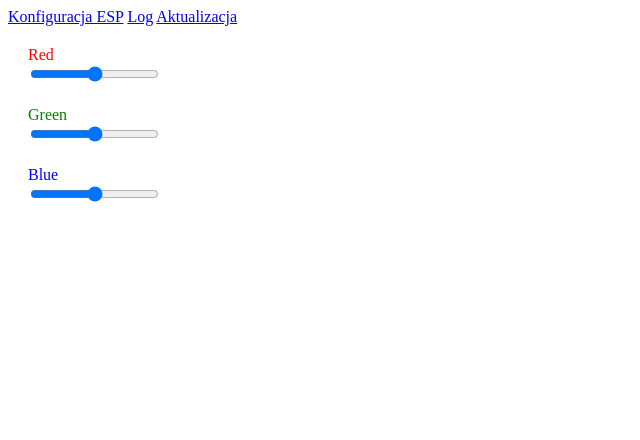
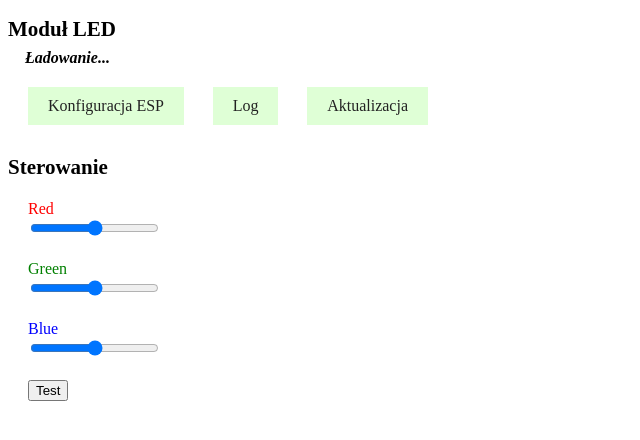
Before and after one commit to MrJake222/leds40, a PHP site: page / in a window 1280 px wide. Shown: the top 440 px of the page, without its empty margins (0-640 px from the left). Run offline with PHP 8.4, Linux system fonts and the light colour scheme.

Commit message:
Fixes
MAC address display in status
better styling
correct name fetching

```diff
--- a/data/static/config/style.css
+++ b/data/static/config/style.css
@@ -79,12 +79,16 @@ input[type=submit] {
 	margin-top: 12px;
 }
 
+.mac {
+	display: flex;
+}
+
 .status {
 	display: flex;
 	padding: 12px 0px;
 }
 
-.status span {
+.status span, .mac span {
 	margin-right: 9px;
 }
 
--- /dev/null
+++ b/data/static/func/led.js
@@ -0,0 +1,69 @@
+var sred = document.getElementById("slider-red")
+var sgrn = document.getElementById("slider-green")
+var sblu = document.getElementById("slider-blue")
+
+async function led_send(name, val) {
+    console.log(name, val)
+
+    await fetch("/leds", {
+        method: "POST",
+        headers: {
+            "Content-Type": "application/x-www-form-urlencoded",
+        },
+        body: name + "=" + val
+    });
+}
+
+async function led_send_all(r, g, b) {
+    console.log("rgb", r, g, b)
+
+    await fetch("/leds", {
+        method: "POST",
+        headers: {
+            "Content-Type": "application/x-www-form-urlencoded",
+        },
+        body:   "r=" + r + "&" +
+                "g=" + g + "&" +
+                "b=" + b
+    });
+}
+
+// sets slider and sends to module
+async function led_set(name, val) {
+    await led_send(name, val);
+    switch (name) {
+        case "r": sred.value = val; break;
+        case "g": sgrn.value = val; break;
+        case "b": sblu.value = val; break;
+    }
+}
+
+async function led_set_all(r, g, b) {
+    await led_send_all(r, g, b);
+    sred.value = r;
+    sgrn.value = g;
+    sblu.value = b;
+}
+
+async function led_load() {
+    try {
+        let resp = await fetch("/leds")
+        if (!resp.ok) {
+            throw Error("response not ok, error: " + resp.statusText)
+        }
+
+        let json = await resp.json()
+        console.debug("leds: ", json)
+
+        sred.value = json["r"]
+        sgrn.value = json["g"]
+        sblu.value = json["b"]
+    }
+    catch (e) {
+        console.warn("Failed to load led:", e)
+    }
+
+    sred.oninput = (ev) => { led_send("r", ev.target.value); }
+    sgrn.oninput = (ev) => { led_send("g", ev.target.value); }
+    sblu.oninput = (ev) => { led_send("b", ev.target.value); }
+}
--- /dev/null
+++ b/data/static/func/ledtest.js
@@ -0,0 +1,32 @@
+function sleep(ms) {
+    return new Promise(resolve => setTimeout(resolve, ms));
+}
+
+
+async function step(slider, name) {
+    for (let v=0; v<=255; v+=63) {
+        await led_set(name, v)
+        await sleep(200)
+    }
+}
+
+async function selftest() {
+    await led_set_all(0, 0, 0)
+
+    await step(sred, "r")
+    await led_set_all(0, 0, 0)
+    await sleep(500)
+
+    await step(sgrn, "g")
+    await led_set_all(0, 0, 0)
+    await sleep(500)
+
+    await step(sblu, "b")
+    await led_set_all(0, 0, 0)
+    await sleep(500)
+
+    await led_set_all(255, 255, 255)
+    await sleep(500)
+    await led_set_all(0, 0, 0)
+    await sleep(500)
+}
--- /dev/null
+++ b/data/static/func/name.js
@@ -0,0 +1,24 @@
+var dname = document.getElementById("divname")
+
+async function name_load() {
+    try {
+        let resp = await fetch("/name")
+
+        if (!resp.ok) {
+            throw Error("response not ok, error: " + resp.statusText)
+        }
+
+        let json = await resp.json()
+        console.debug("name: ", json)
+        let name = json["name"]
+
+        dname.innerHTML = name
+
+        if (name == "") {
+            dname.innerHTML = "&lt;no name set&gt;"
+        }
+    }
+    catch (e) {
+        console.warn("Failed to load name:", e)
+    }
+}
--- a/data/static/func/style.css
+++ b/data/static/func/style.css
@@ -1,8 +1,46 @@
+h2 {
+    font-size: 21px;
+}
+
+h2:not(:first-of-type) {
+    margin-top: 30px;
+}
+
+#h2top {
+    margin-bottom: 0;
+}
+
+#divname {
+    margin: 7px 0 20px 17px;
+    font-weight: bold;
+    font-style: italic;
+}
+
+.section {
+    margin: 20px;
+}
+
+.links {
+    display: flex;
+    justify-content: space-between;
+    max-width: 400px;
+}
+
+.links a {
+    display: block;
+    padding: 10px 20px;
+    background: #dfffd6;
+
+    margin: 0;
+    color: #222;
+    text-decoration: none;
+}
+
 .sliders {
 }
 
 .named-slider {
-    margin: 20px;
+    margin: 20px 0;
 }
 
 .red {   color: red; }
--- a/data/static/index.html
+++ b/data/static/index.html
@@ -6,17 +6,30 @@
     <title>LED4.0</title>
 
     <link rel="stylesheet" href="func/style.css">
-    <script src="func/watch.js" defer></script>
+    <script src="func/led.js" defer></script>
+    <script src="func/ledtest.js" defer></script>
+    <script src="func/name.js" defer></script>
+    <script>
+        window.onload = () => {
+            led_load()
+            name_load()
+        }
+    </script>
 </head>
 
 <body>
-    <div class="links">
-        <a href="/config/">Konfiguracja ESP</a>
-        <a href="/log">Log</a>
-        <a href="/update">Aktualizacja</a>
+    <h2 id="h2top">Moduł LED</h2>
+    <div id="divname">Ładowanie...</div>
+    <div class="section">
+        <div class="links">
+            <a href="/config/">Konfiguracja ESP</a>
+            <a href="/log">Log</a>
+            <a href="/update">Aktualizacja</a>
+        </div>
     </div>
 
-    <div class="sliders">
+    <h2>Sterowanie</h2>
+    <div class="section">
         <div class="named-slider">
             <div class="red">Red</div>
             <input id="slider-red" type="range" min="0" max="255">
@@ -29,6 +42,7 @@
             <div class="blue">Blue</div>
             <input id="slider-blue" type="range" min="0" max="255">
         </div>
+        <button onclick="selftest()">Test</button>
     </div>
 </body>
 </html>
```
Also changed, not shown: data/static/config/index.html (+6 -1 lines), data/static/config/status.js (+31 -7 lines), data/static/func/watch.js (deleted, +0 -34 lines), 5 other files.
